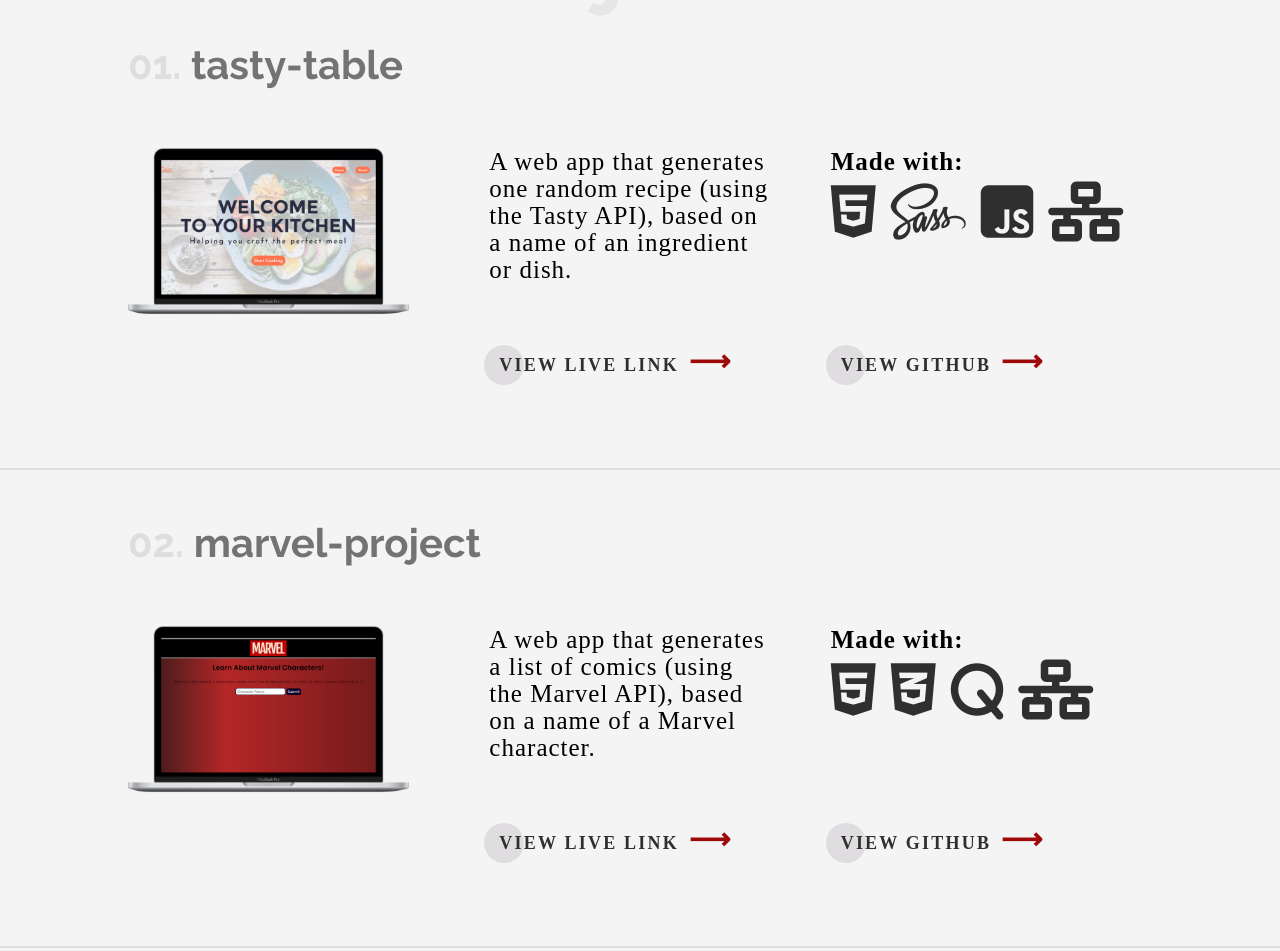
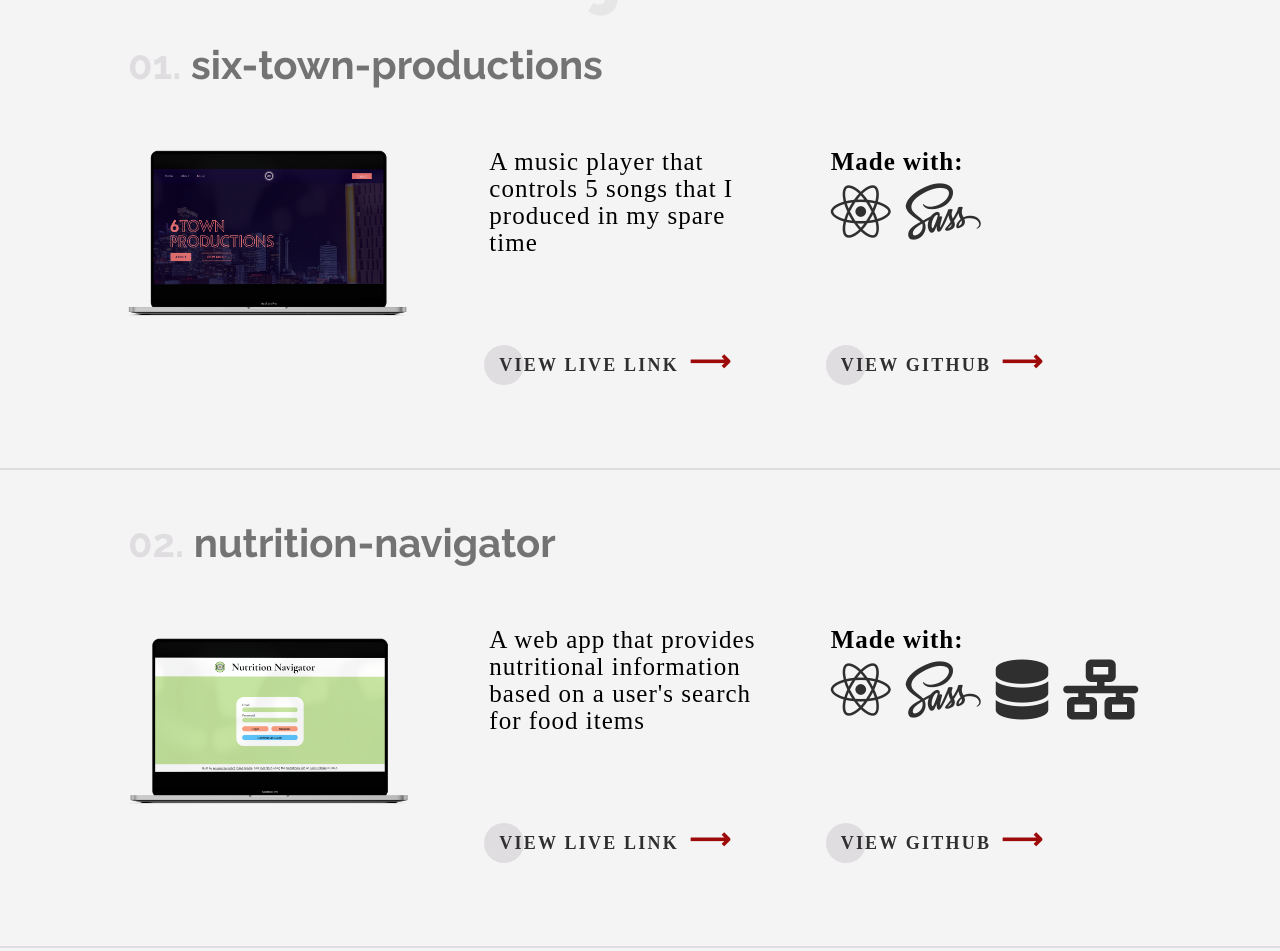
Before and after one commit to aabenedict/anjaleeBenedictPortfolio, a plain HTML site: page index.html in a window 1280 px wide. Shown: the part 2255-3206 px from the top of the page. Drawn offline with Linux system fonts and the light colour scheme; a web font is replaced by a local one.

Commit message:
added 2 projects

```diff
--- a/index.html
+++ b/index.html
@@ -165,10 +165,74 @@
             <ul>
                 <li class="project">
                     <div class="wrapper">
-                        <h4><span>01. </span>tasty-table</h4>
+                        <h4><span>01. </span>six-town-productions</h4>
                         <div class="projectProfile">
                             <div class="imgContainer">
-                                <img src="./assets/tastyTableDevice.png" alt="image of tasty-table project">
+                                <img src="./assets/sixTownProductionsLaptop.png" alt="homepage of six-town-productions">
+                            </div> <!-- .imgContainer ends -->
+                            <div class="projectDescriptionBox">
+                                <div class="projectDescription">
+                                    <p>A music player that controls 5 songs that I produced in my spare time</p>
+                                    <div class="stackingOrder">
+                                        <a href="https://6townproductions.netlify.app/" class="button">View Live Link</a>
+                                    </div> <!-- .stackingOrder ends -->
+                                </div> <!-- .projectDescription ends -->
+                                <div class="projectTools">
+                                    <div>
+                                        <p>Made with:</p>
+                                        <ul>
+                                            <li><i class="fa-brands fa-react"></i></li>
+                                            <li><i class="fa-brands fa-sass"></i></li>
+                                        </ul>
+                                    </div>
+                                    <div class="stackingOrder">
+                                        <a href="https://github.com/six-town-productions/six-town-productions-repo" class="button">View Github</a>
+                                    </div> <!-- .stackingOrder ends -->
+                                </div> <!-- .projectTools ends -->
+                            </div>
+
+                        </div> <!-- .projectProfile ends -->
+                    </div> <!-- .wrapper ends -->
+                </li> <!-- .project ends -->
+                <li class="project">
+                    <div class="wrapper">
+                        <h4><span>02. </span>nutrition-navigator</h4>
+                        <div class="projectProfile">
+                            <div class="imgContainer">
+                                <img src="./assets/nutritionNavigatorLaptop.png" alt="homepage of nutrition-navigator">
+                            </div> <!-- .imgContainer ends -->
+                            <div class="projectDescriptionBox">
+                                <div class="projectDescription">
+                                    <p>A web app that provides nutritional information based on a user's search for food items</p>
+                                    <div class="stackingOrder">
+                                        <a href="https://nutrition-navigator.netlify.app/" class="button">View Live Link</a>
+                                    </div> <!-- .stackingOrder ends -->
+                                </div> <!-- .projectDescription ends -->
+                                <div class="projectTools">
+                                    <div>
+                                        <p>Made with:</p>
+                                        <ul>
+                                            <li><i class="fa-brands fa-react"></i></li>
+                                            <li><i class="fa-brands fa-sass"></i></li>
+                                            <li><i class="fa-solid fa-database"></i></li>
+                                            <li><i class="fa-solid fa-network-wired"></i></li>
+                                        </ul>
+                                    </div>
+                                    <div class="stackingOrder">
+                                        <a href="https://github.com/Cohort-44-Nutrition-Navigator/nutritionNavigatorApp" class="button">View Github</a>
+                                    </div> <!-- .stackingOrder ends -->
+                                </div> <!-- .projectTools ends -->
+                            </div>
+
+                        </div> <!-- .projectProfile ends -->
+                    </div> <!-- .wrapper ends -->
+                </li> <!-- .project ends -->
+                <li class="project">
+                    <div class="wrapper">
+                        <h4><span>03. </span>tasty-table</h4>
+                        <div class="projectProfile">
+                            <div class="imgContainer">
+                                <img src="./assets/tastyTableDevice.png" alt="homepage of tasty-table">
                             </div> <!-- .imgContainer ends -->
                             <div class="projectDescriptionBox">
                                 <div class="projectDescription">
@@ -200,10 +264,10 @@
                 </li> <!-- .project ends -->
                 <li class="project">
                     <div class="wrapper">
-                        <h4><span>02. </span>marvel-project</h4>
+                        <h4><span>04. </span>marvel-project</h4>
                         <div class="projectProfile">
                             <div class="imgContainer">
-                                <img src="./assets/marvelProjectDevice.png" alt="image of marvel project">
+                                <img src="./assets/marvelProjectDevice.png" alt="homepage of marvel project">
                             </div> <!-- .imgContainer ends -->
                             <div class="projectDescriptionBox">
                                 <div class="projectDescription">
@@ -233,10 +297,10 @@
                 </li> <!-- .project ends -->
                 <li class="project">
                     <div class="wrapper">
-                        <h4><span>03. </span>under-the-sea-project</h4>
+                        <h4><span>05. </span>under-the-sea-project</h4>
                         <div class="projectProfile">
                             <div class="imgContainer">
-                                <img src="./assets/underTheSeaDevice.png" alt="image of Under the Sea project">
+                                <img src="./assets/underTheSeaDevice.png" alt="homepage of Under the Sea project">
                             </div> <!-- .imgContainer ends -->
                             <div class="projectDescriptionBox">
                                 <div class="projectDescription">
```
Also changed, not shown: assets/NutritionNavigatorImage.png (added), assets/nutritionNavigatorLaptop.png (added), assets/sixTownProductionsLaptop.png (added), 1 other file.
